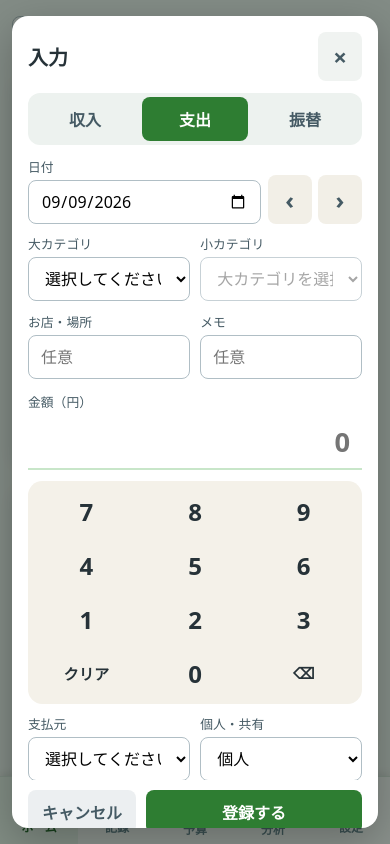
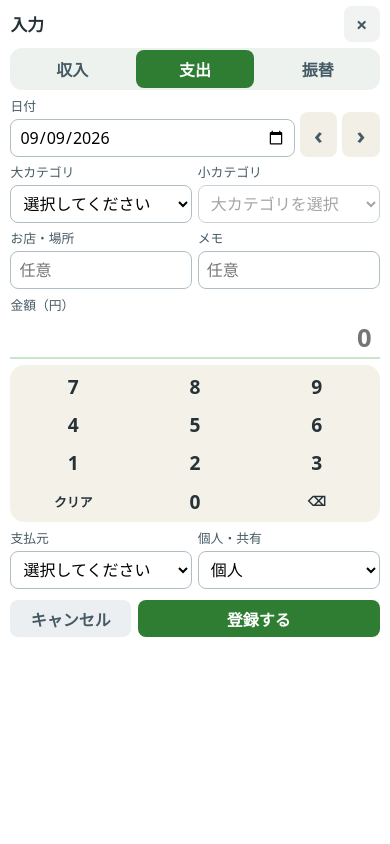
Before and after one commit to wasyun4/zubora-kakeibo-pwa, a React (Vite) app: page / in a window 390 px wide. Both pictures are taken after a click on the button "収支を登録する". Shown: the top 844 px of the page. Built offline with nearby package versions, Linux system fonts and the light colour scheme.

Commit message:
style: compact transaction form on mobile

```diff
--- a/src/styles.css
+++ b/src/styles.css
@@ -569,3 +569,93 @@ li button {
 .entry-actions { position: sticky; bottom: -1rem; display: grid; grid-template-columns: 1fr 2fr; gap: 0.65rem; padding: 0.65rem 0 max(0.65rem, env(safe-area-inset-bottom)); background: white; }
 .entry-actions button { margin: 0; }
 .quick-entry button:focus-visible { outline: 3px solid #1976d2; outline-offset: 2px; }
+
+/* スマホでは入力画面を画面いっぱい使い、できるだけスクロールなしで操作する */
+@media (max-width: 420px) {
+  .transaction-dialog {
+    width: 100%;
+    height: 100dvh;
+    max-height: 100dvh;
+    border-radius: 0;
+  }
+
+  .quick-entry {
+    min-height: 100%;
+    padding: max(0.4rem, env(safe-area-inset-top)) 0.65rem max(0.4rem, env(safe-area-inset-bottom));
+  }
+
+  .quick-entry-header h2 {
+    font-size: 1.05rem;
+  }
+
+  .quick-entry .entry-close {
+    width: 2.25rem;
+    min-height: 2.25rem;
+    padding: 0.2rem;
+    font-size: 1.25rem;
+  }
+
+  .entry-types {
+    margin: 0.35rem 0;
+    padding: 0.15rem;
+  }
+
+  .entry-types button,
+  .entry-date-row button,
+  .entry-actions button {
+    min-height: 2.35rem;
+    padding: 0.35rem 0.5rem;
+  }
+
+  .entry-date-row {
+    grid-template-columns: minmax(0, 1fr) 2.35rem 2.35rem;
+    gap: 0.3rem;
+    margin-bottom: 0.35rem;
+  }
+
+  .quick-entry input,
+  .quick-entry select {
+    min-height: 2.35rem;
+    padding: 0.35rem 0.5rem;
+  }
+
+  .entry-fields {
+    gap: 0.35rem;
+  }
+
+  .quick-entry .entry-amount {
+    margin-top: 0.35rem;
+  }
+
+  .entry-amount input {
+    min-height: 2.5rem;
+    padding-block: 0.15rem;
+    font-size: 1.6rem;
+  }
+
+  .entry-keypad {
+    gap: 0.15rem;
+    margin: 0.35rem 0;
+    padding: 0.2rem;
+  }
+
+  .entry-keypad button {
+    min-height: 2.25rem;
+    padding: 0.2rem;
+    font-size: 1.2rem;
+  }
+
+  .entry-keypad .entry-key-action {
+    font-size: 0.8rem;
+  }
+
+  .entry-payment {
+    margin-bottom: 0.35rem;
+  }
+
+  .entry-actions {
+    bottom: -0.4rem;
+    gap: 0.4rem;
+    padding: 0.35rem 0 max(0.35rem, env(safe-area-inset-bottom));
+  }
+}
```
